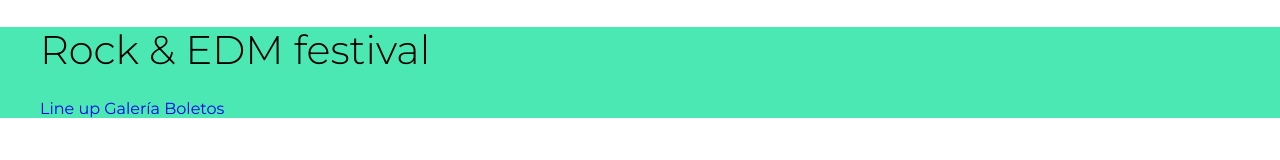
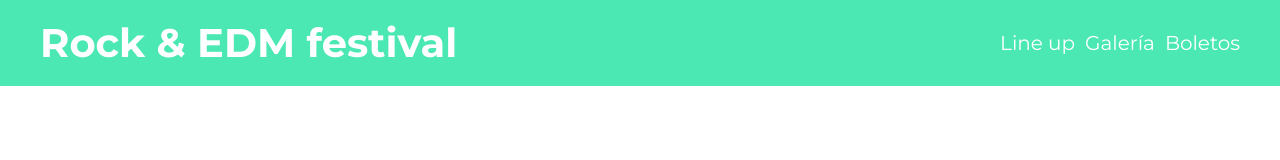
Before and after one commit to Usiel-03A7/FestivalMusica_inicio, a website: page index.html in a window 1280 px wide. Drawn offline with Linux system fonts and the light colour scheme.

Commit message:
start with navegation scss

```diff
--- a/src/scss/app.scss
+++ b/src/scss/app.scss
@@ -2,4 +2,4 @@
 @import url('https://fonts.googleapis.com/css2?family=Montserrat:wght@300;400;700;900&display=swap');
 @import 'base/variables';
 @import 'base/globales';
-@import 'layout/header'
+@import 'layout/header';
--- a/src/scss/base/_globales.scss
+++ b/src/scss/base/_globales.scss
@@ -26,9 +26,12 @@ a {
 img {
     max-width: 100%;
 }
+h1,h2,h3 {
+    margin: 0 ;
+}
 h1 {
     font-size: 4rem;
-    font-weight: $delgada;
+
 }
 h2 {
     font-size: 3.6rem;
--- a/src/scss/base/_variables.scss
+++ b/src/scss/base/_variables.scss
@@ -26,3 +26,4 @@ $black: 900;
 
 
 //Separaciones
+$separa: 5rem;
--- a/src/scss/layout/_header.scss
+++ b/src/scss/layout/_header.scss
@@ -1,13 +1,28 @@
-.header{
+.header {
     background-color: $verde;
     .contenido--header {
+        padding: 2rem 0;
+
+        display: flex;
+        justify-content: space-between;
+        align-items: center;
 
     }
     h1 {
-
+        color: $blanco;
+        font-size: $regular;
     }
 
 }
-.navegacion--principal{
+.navegacion--principal {
+    display: flex;
+    gap: 1rem;
+    a{
+        color: $blanco;
+        font-size: 2rem;
+        &:hover{
+            color: $amarillo;
+        }
+    }
 
-}
+    }
```
Also changed, not shown: build/css/app.css.
